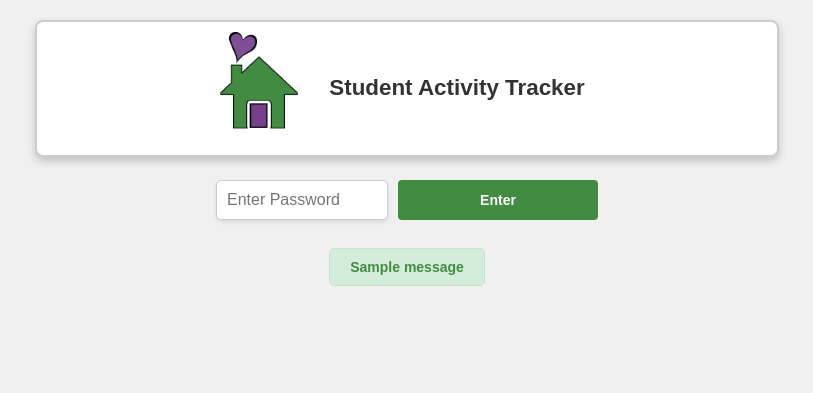
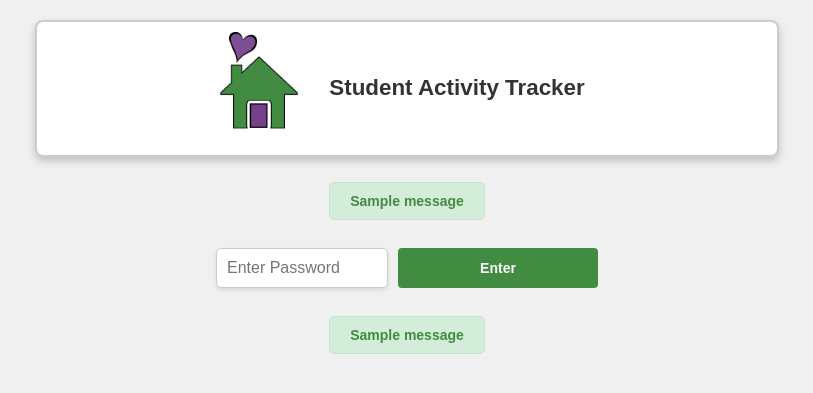
Before and after one commit to sharonmcdavis/THH, a Flask app: page / in a window 1280 px wide. Shown: the top 393 px of the page, without its empty margins (233-1046 px from the left). Run offline with Flask 3, Linux system fonts and the light colour scheme; one stand-in notice (Sample message) is shown.

Commit message:
fixed flash messages

```diff
--- a/daily-status/web/app/templates/base.html
+++ b/daily-status/web/app/templates/base.html
@@ -21,6 +21,20 @@
     <nav class="button-container" role="navigation" aria-label="Main actions">{% block nav %}{% endblock %}</nav>
   </header>
 
+    <div>
+        {% with messages = get_flashed_messages(with_categories=true) %}
+            {% if messages %}
+                <div class="flash-messages" style="grid-column: span 4;">
+                    {% for category, message in messages %}
+                        <div class="alert alert-{{ category }}">
+                            {{ message }}
+                        </div>
+                    {% endfor %}
+                </div>
+            {% endif %}
+        {% endwith %}
+    </div>
+
   <main role="main" aria-live="polite">
     {% block content %}{% endblock %}
   </main>
```
Also changed, not shown: 1 other file.
